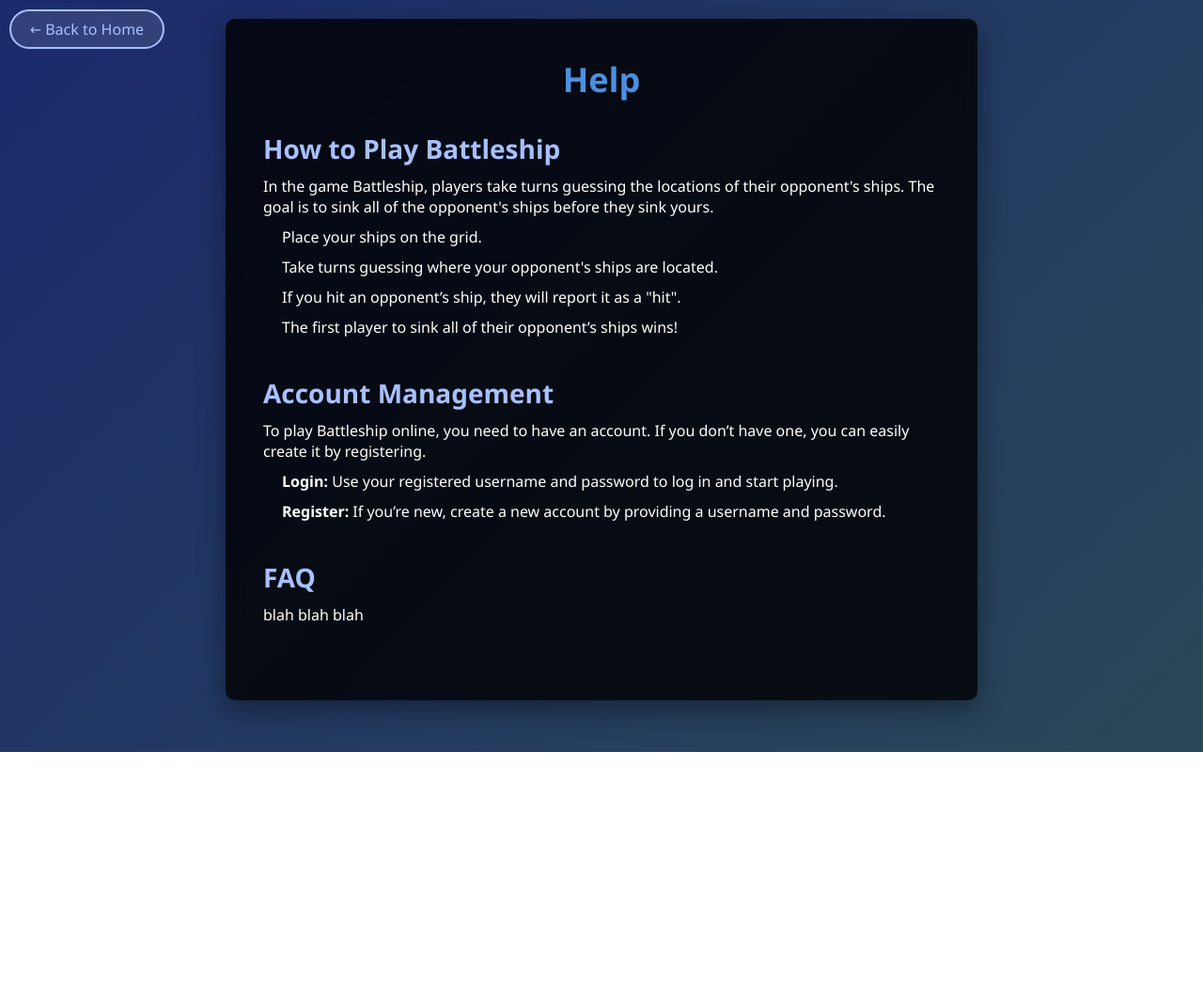
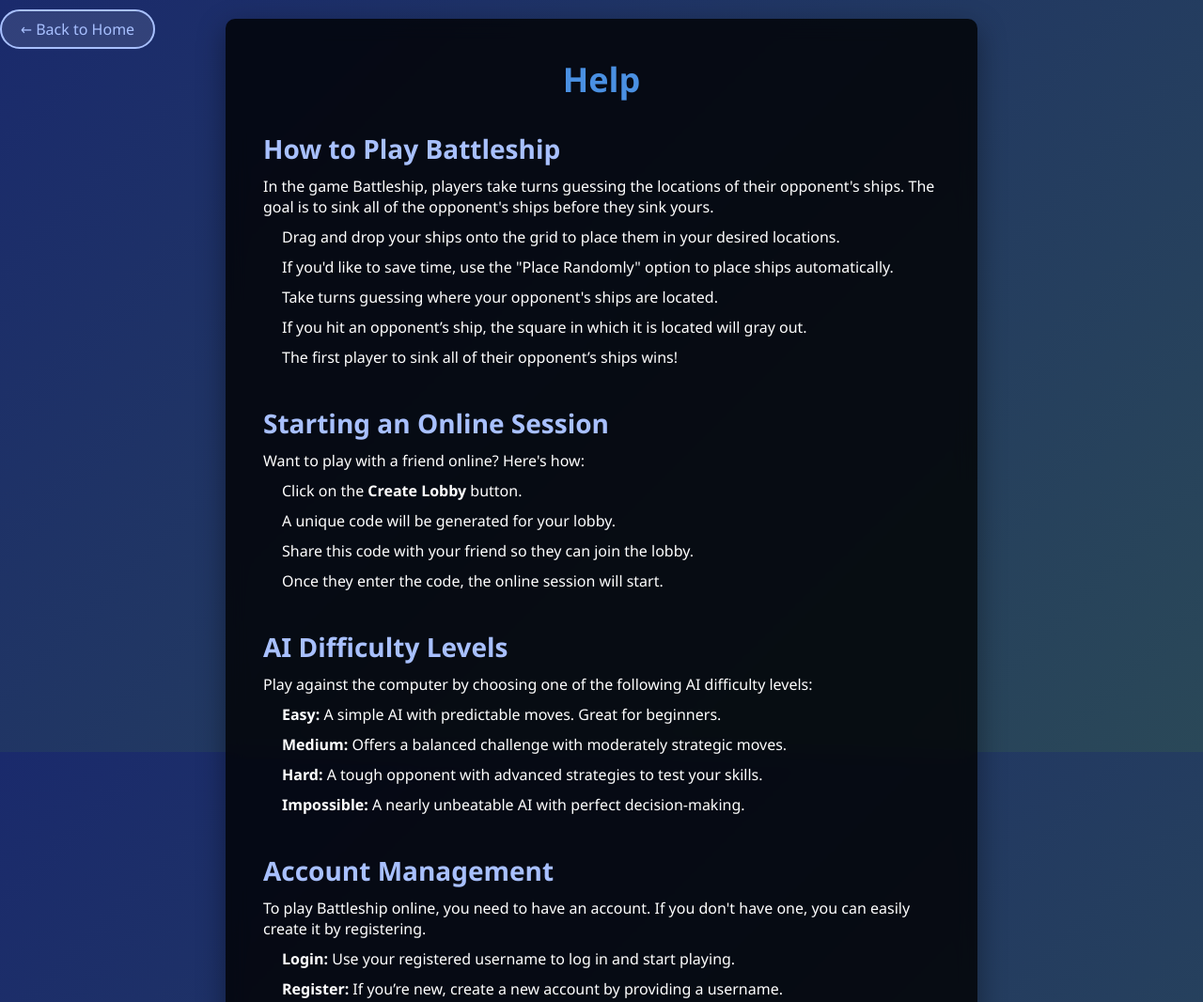
Before and after one commit to danilomm0/Battleship-Online, a website: page public/help.html in a window 1280 px wide. Shown: the top 1066 px of the page at 94% size. Before the commit the page ends 800 px from the top, so only its background shows below. Drawn offline with Linux system fonts and the light colour scheme.

Commit message:
added more help messages/ changed help button

```diff
--- a/public/css/help.css
+++ b/public/css/help.css
@@ -18,7 +18,7 @@ body {
   padding: 20px;
 }
 
-.help-container {
+.helpWrapper {
   background: rgba(0, 0, 0, 0.8);
   border-radius: 10px;
   padding: 40px;
@@ -29,7 +29,6 @@ body {
   text-align: left;
 }
 
-/* Headings */
 h1 {
   color: #4a90e2;
   font-size: 36px;
@@ -43,7 +42,7 @@ h2 {
   margin-bottom: 10px;
 }
 
-.section {
+.helpSection {
   margin-bottom: 40px;
 }
 
@@ -90,13 +89,13 @@ footer p {
   margin-bottom: 0;
 }
 
-.nav-container {
+.back_button {
   position: absolute;
   top: 20px;
-  left: 10px;
+  left: 0;
 }
 
-.back_button {
+.backButton {
   text-decoration: none;
   border-radius: 25px;
   background: rgba(255, 255, 255, 0.1);
@@ -108,7 +107,7 @@ footer p {
   transition: all 0.3s ease;
 }
 
-.back_button:hover {
+.backButton:hover {
   background: #a8c0ff;
   color: #1a2a6c;
   transform: scale(1.1);
--- a/public/css/login.css
+++ b/public/css/login.css
@@ -64,7 +64,6 @@ h2 {
   outline: none;
 }
 
-/* Submit Button */
 button {
   width: 100%;
   padding: 15px;
@@ -104,29 +103,27 @@ input {
   letter-spacing: 1px;
 }
 
-/* Positioning the navigation container */
 .nav-container {
-  position: absolute; /* Absolute positioning relative to the body */
-  top: 20px; /* Space from the top */
-  left: 10px; /* Space from the left */
+  position: absolute;
+  top: 20px;
+  left: 10px;
 }
 
 .back_button {
   text-decoration: none;
-  border-radius: 25px; /* Rounded corners */
-  background: rgba(255, 255, 255, 0.1); /* Semi-transparent background */
-  border: 2px solid #a8c0ff; /* Light blue border */
-  color: #a8c0ff; /* Light blue text */
-  font-size: 16px; /* Button font size */
-  padding: 8px 20px; /* Padding for a clickable area */
-  cursor: pointer; /* Pointer cursor on hover */
-  transition: all 0.3s ease; /* Smooth hover effects */
+  border-radius: 25px;
+  background: rgba(255, 255, 255, 0.1);
+  border: 2px solid #a8c0ff;
+  color: #a8c0ff;
+  font-size: 16px;
+  padding: 8px 20px;
+  cursor: pointer;
+  transition: all 0.3s ease;
 }
 
-/* Hover effects for the button */
 .back_button:hover {
-  background: #a8c0ff; /* Light blue background on hover */
-  color: #1a2a6c; /* Darker text color on hover */
-  transform: scale(1.1); /* Slightly enlarge button */
-  box-shadow: 0 4px 15px rgba(0, 0, 0, 0.2); /* Subtle shadow for depth */
+  background: #a8c0ff;
+  color: #1a2a6c;
+  transform: scale(1.1);
+  box-shadow: 0 4px 15px rgba(0, 0, 0, 0.2);
 }
--- a/public/css/style.css
+++ b/public/css/style.css
@@ -149,6 +149,9 @@ body {
   left: 32px;
   width: 56px;
   height: 56px;
+  display: flex;
+  justify-content: center;
+  align-items: center;
 }
 
 .hidden {
--- a/public/help.html
+++ b/public/help.html
@@ -9,45 +9,56 @@
 </head>
 
 <body>
-    <div class="nav-container">
-        <a href="/" class="back_button">← Back to Home</a>
+    <div class="back_button">
+        <a href="/" class="backButton">← Back to Home</a>
     </div>
 
-    <div class="help-container">
+    <div class="helpWrapper">
         <h1>Help</h1>
 
-        <section class="section">
+        <section class="helpSection">
             <h2>How to Play Battleship</h2>
             <p>In the game Battleship, players take turns guessing the locations
                 of their opponent's ships. The goal is to sink all of the
                 opponent's ships before they sink yours.</p>
             <ul>
-                <li>Place your ships on the grid.</li>
-                <li>Take turns guessing where your opponent's ships are located.
-                </li>
-                <li>If you hit an opponent’s ship, they will report it as a
-                    "hit".</li>
-                <li>The first player to sink all of their opponent’s ships wins!
-                </li>
+                <li>Drag and drop your ships onto the grid to place them in your desired locations.</li>
+                <li>If you'd like to save time, use the "Place Randomly" option to place ships automatically.</li>
+                <li>Take turns guessing where your opponent's ships are located.</li>
+                <li>If you hit an opponent’s ship, the square in which it is located will gray out.</li>
+                <li>The first player to sink all of their opponent’s ships wins!</li>
             </ul>
         </section>
 
-        <section class="section">
-            <h2>Account Management</h2>
-            <p>To play Battleship online, you need to have an account. If you
-                don’t
-                have one, you can easily create it by registering.</p>
+        <section class="helpSection">
+            <h2>Starting an Online Session</h2>
+            <p>Want to play with a friend online? Here's how:</p>
             <ul>
-                <li><strong>Login:</strong> Use your registered username and
-                    password to log in and start playing.</li>
-                <li><strong>Register:</strong> If you’re new, create a new
-                    account by providing a username and password.</li>
+                <li>Click on the <strong>Create Lobby</strong> button.</li>
+                <li>A unique code will be generated for your lobby.</li>
+                <li>Share this code with your friend so they can join the lobby.</li>
+                <li>Once they enter the code, the online session will start.</li>
             </ul>
         </section>
 
-        <section class="section">
-            <h2>FAQ</h2>
-            <p>blah blah blah</p>
+        <section class="helpSection">
+            <h2>AI Difficulty Levels</h2>
+            <p>Play against the computer by choosing one of the following AI difficulty levels:</p>
+            <ul>
+                <li><strong>Easy:</strong> A simple AI with predictable moves. Great for beginners.</li>
+                <li><strong>Medium:</strong> Offers a balanced challenge with moderately strategic moves.</li>
+                <li><strong>Hard:</strong> A tough opponent with advanced strategies to test your skills.</li>
+                <li><strong>Impossible:</strong> A nearly unbeatable AI with perfect decision-making.</li>
+            </ul>
+        </section>
+
+        <section class="helpSection">
+            <h2>Account Management</h2>
+            <p>To play Battleship online, you need to have an account. If you don't have one, you can easily create it by registering.</p>
+            <ul>
+                <li><strong>Login:</strong> Use your registered username to log in and start playing.</li>
+                <li><strong>Register:</strong> If you’re new, create a new account by providing a username.</li>
+            </ul>
         </section>
 
         <footer>
--- a/server.js
+++ b/server.js
@@ -200,7 +200,7 @@ io.on("connection", (socket) => {
   });
 });
 
-PORT = 5000; // comment out after other items are uncommented
+PORT = 3000; // comment out after other items are uncommented
 
 // Start listening for incoming requests
 server.listen(PORT, () => {
```
Also changed, not shown: public/account.html (+28 -60 lines), public/login.html (+1 -0 lines).
